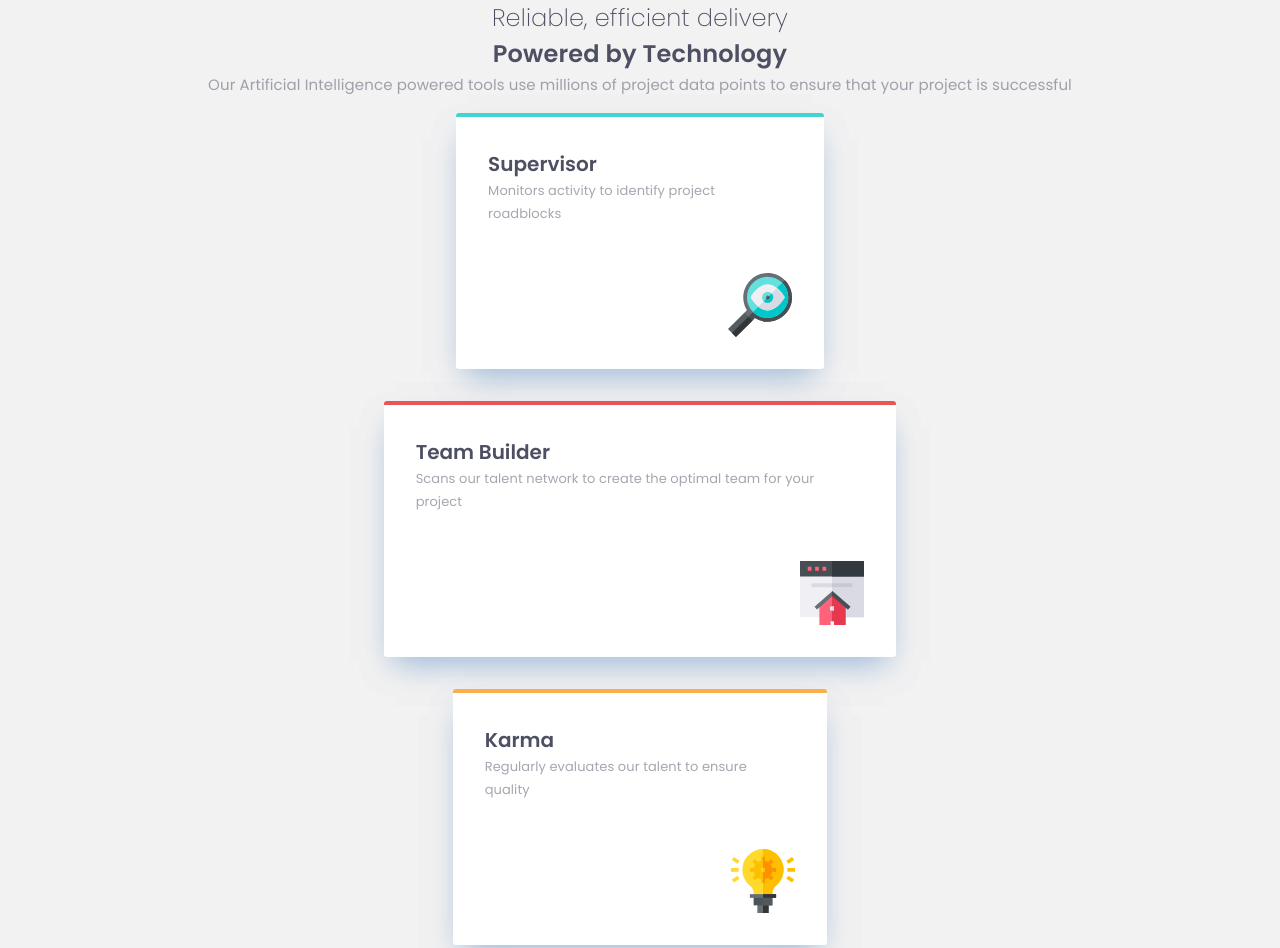
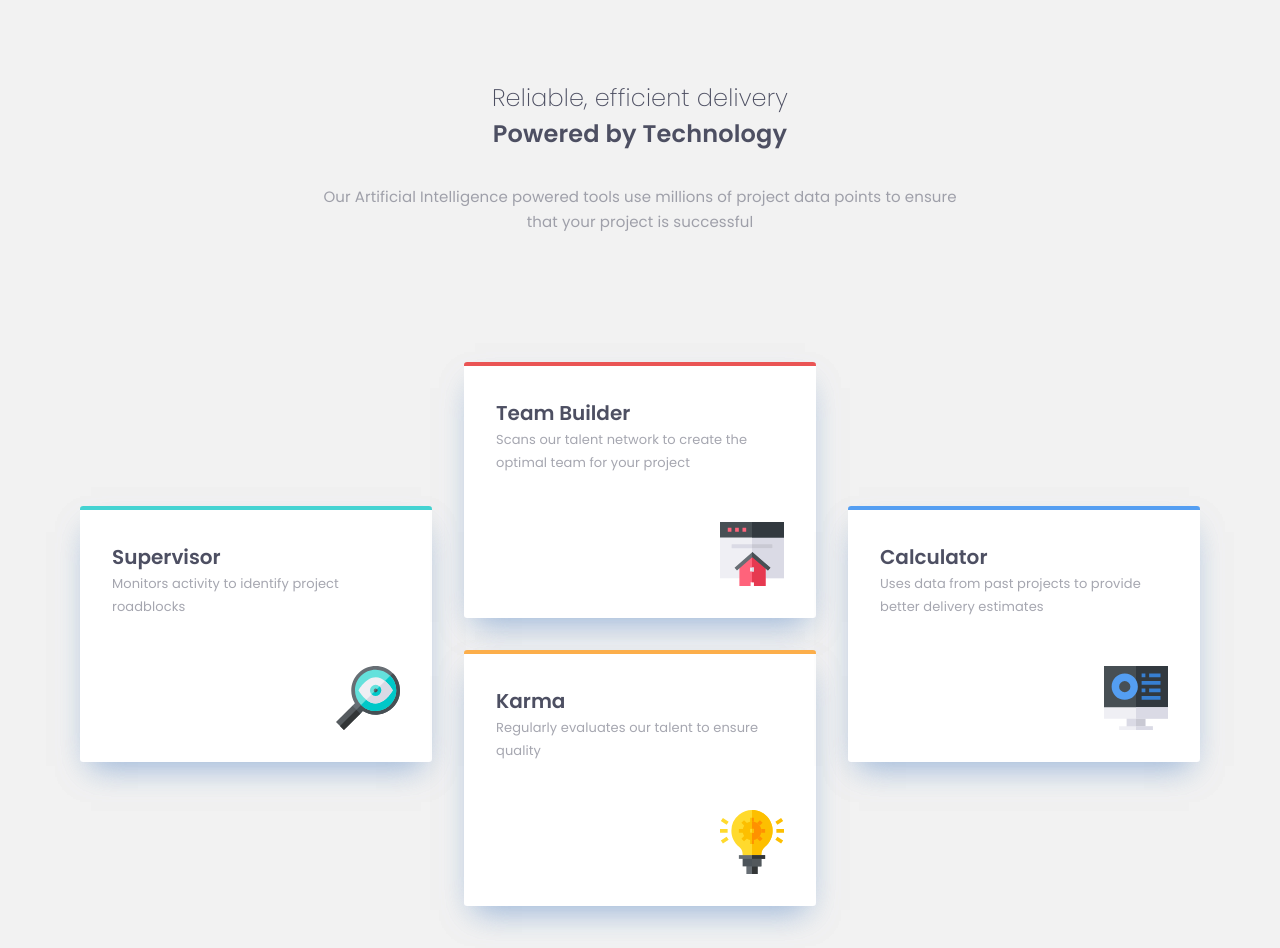
Before and after one commit to Ditsk/four-card, a plain HTML site: page index.html in a window 1280 px wide. Shown: the top 948 px of the page. Drawn offline with Linux system fonts and the light colour scheme.

Commit message:
Update style.css

```diff
--- a/style.css
+++ b/style.css
@@ -13,6 +13,7 @@ body {
     letter-spacing: 0.166667px;
     text-align: center;
     color: #4D4F62;
+    margin-top: 5rem;
 }
 
 .main-hdr-high {
@@ -27,7 +28,7 @@ body {
     letter-spacing: 0.166667px;
 
     color: #4D4F62;
-
+    margin-bottom: 1rem;
 }
 
 .main-txt {
@@ -45,6 +46,7 @@ body {
 
     mix-blend-mode: normal;
     opacity: 0.5;
+    margin: 1rem 2rem 4rem 2rem;
 }
 
 .item-1-hdr, .item-2-hdr, .item-3-hdr, .item-4-hdr {
@@ -83,17 +85,19 @@ body {
     flex-direction: column;
     align-items: center;
     justify-content: center;
+    margin: 10%;
 }
 
 .item-1, .item-2, .item-3, .item-4  {
-    display: flex;
+    /* display: flex;
     flex-direction: column;
-    /* align-items: center; */
-    justify-content: center;
+    align-items: center;
+    justify-content: center; */
     margin: 1rem 2rem 1rem 2rem;
 
     box-shadow: 0px 15px 30px -11px rgba(131, 166, 210, 0.5);
     border-radius: 8px;
+    width: 100%;
 }
 
 .item-1-icon-div, .item-2-icon-div, .item-3-icon-div, .item-4-icon-div {
@@ -138,3 +142,61 @@ body {
     background-color: #fff;
     box-shadow: 0px 15px 30px -11px rgba(131, 166, 210, 0.5);
 }
+
+.item-4 {
+    margin-bottom: 4rem;
+}
+
+
+@media screen and (min-width:996px) {
+    .main-txt-div {
+        display: flex;
+        justify-content: center;
+    }
+
+    .main-txt {
+        width: 50%;
+    }
+
+    .cards {
+        display: grid;
+        grid-template-columns: auto auto auto;
+        grid-template-rows: auto auto auto auto;
+        gap: 2rem;
+        width: 90%;
+        margin: 5%;
+
+    }
+
+    .item-1, .item-2, .item-3, .item-4 {
+        margin: 0;
+        padding: 0;
+
+    }
+
+    .item-1 {
+        grid-column: 1;
+        grid-row: 2/4;
+    }
+
+    .item-2 {
+        grid-column: 2;
+        grid-row: 1/3;
+    }
+
+    .item-3 {
+        grid-column: 2;
+        grid-row: 3/5;
+    }
+
+    .item-4 {
+        grid-column: 3;
+        grid-row: 2/4;
+    }
+
+    .item-1-txt, .item-2-txt, .item-3-txt, .item-4-txt {
+        width: 18rem;
+    }
+
+
+}
```
